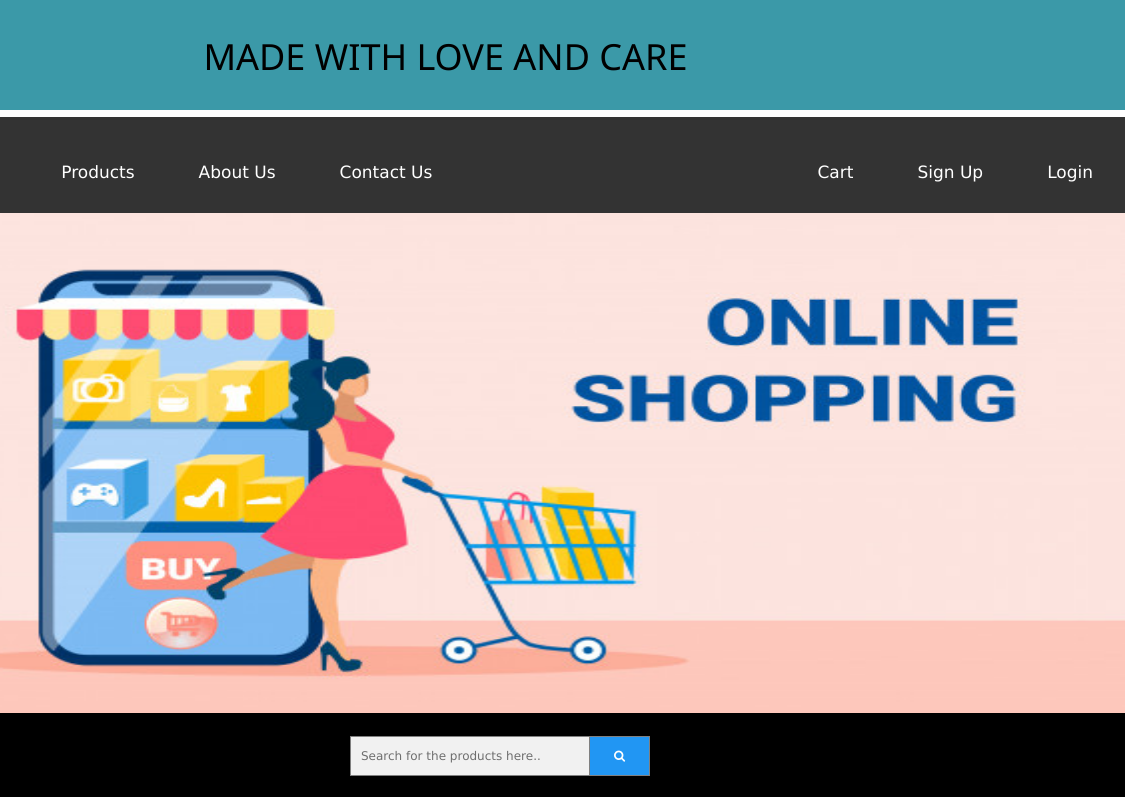
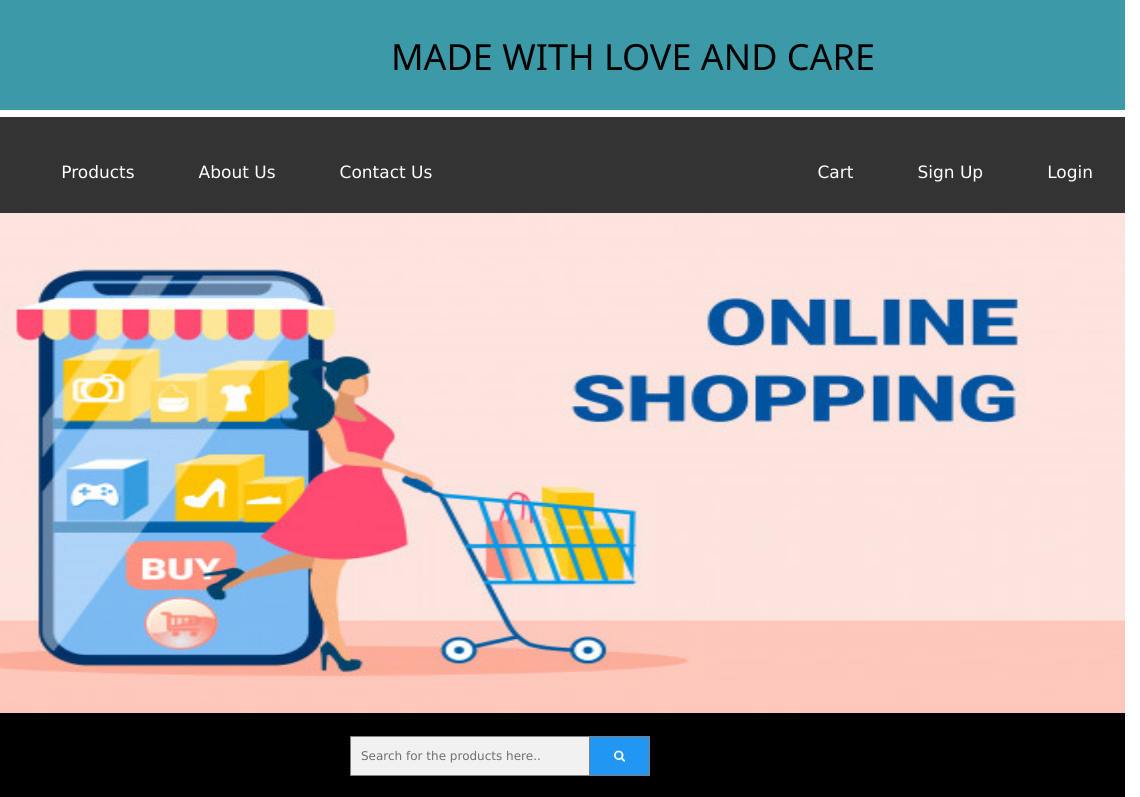
Before and after one commit to Aishwarya0206/my_cap_css, a plain HTML site: page index.html in a window 1280 px wide. Shown: the top 797 px of the page, 140-1280 px from the left. Drawn offline with nearby package versions, Linux system fonts and the light colour scheme.

Commit message:
alignment

```diff
--- a/index.css
+++ b/index.css
@@ -24,7 +24,7 @@ body{
     display: inline;
     float: right;
     margin-top: 20px;
-    margin-right: 35%;
+    margin-right: 20%;
     font-size: large;
     font-weight: bold;
     text-decoration: none;
```
